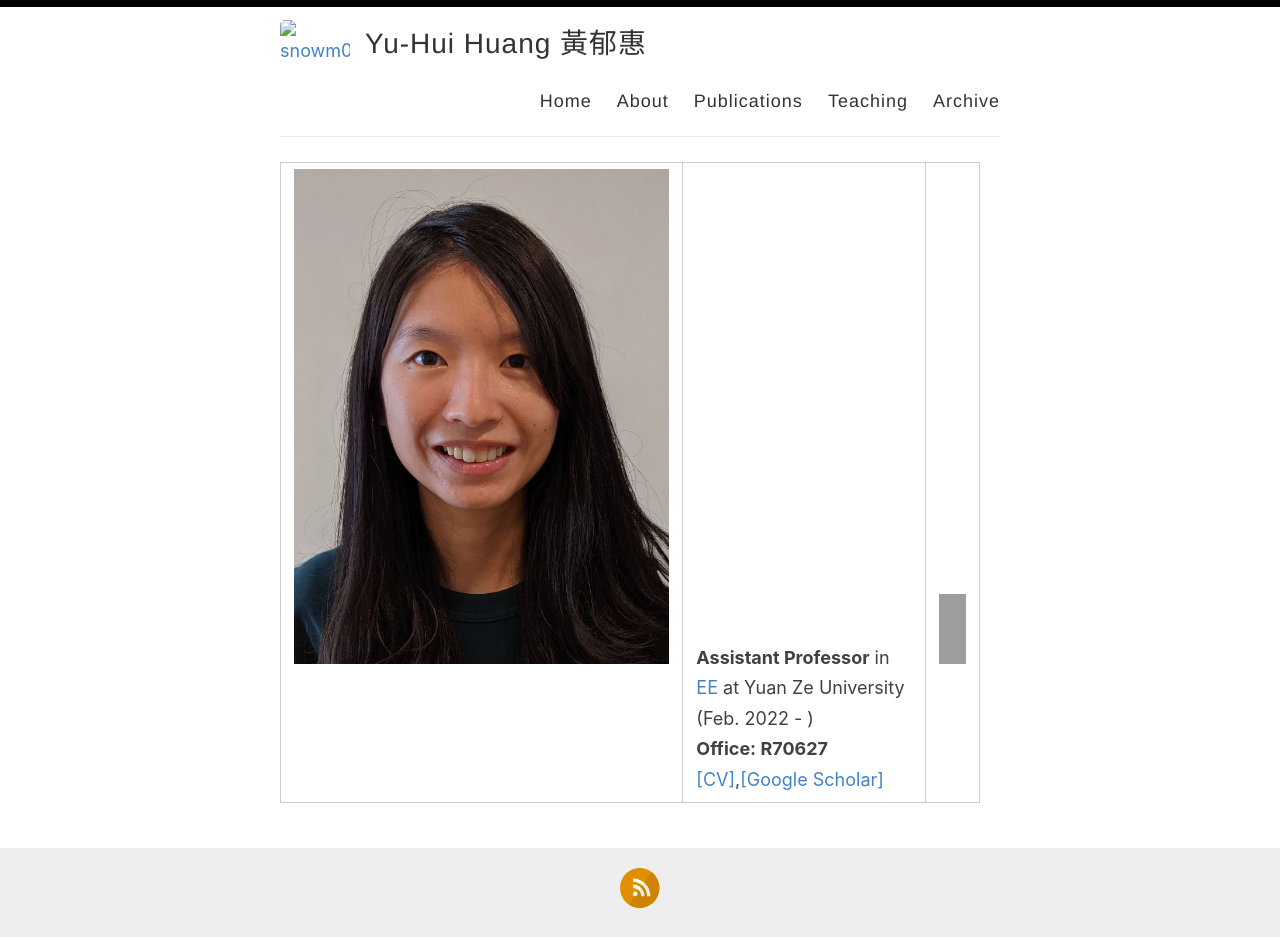
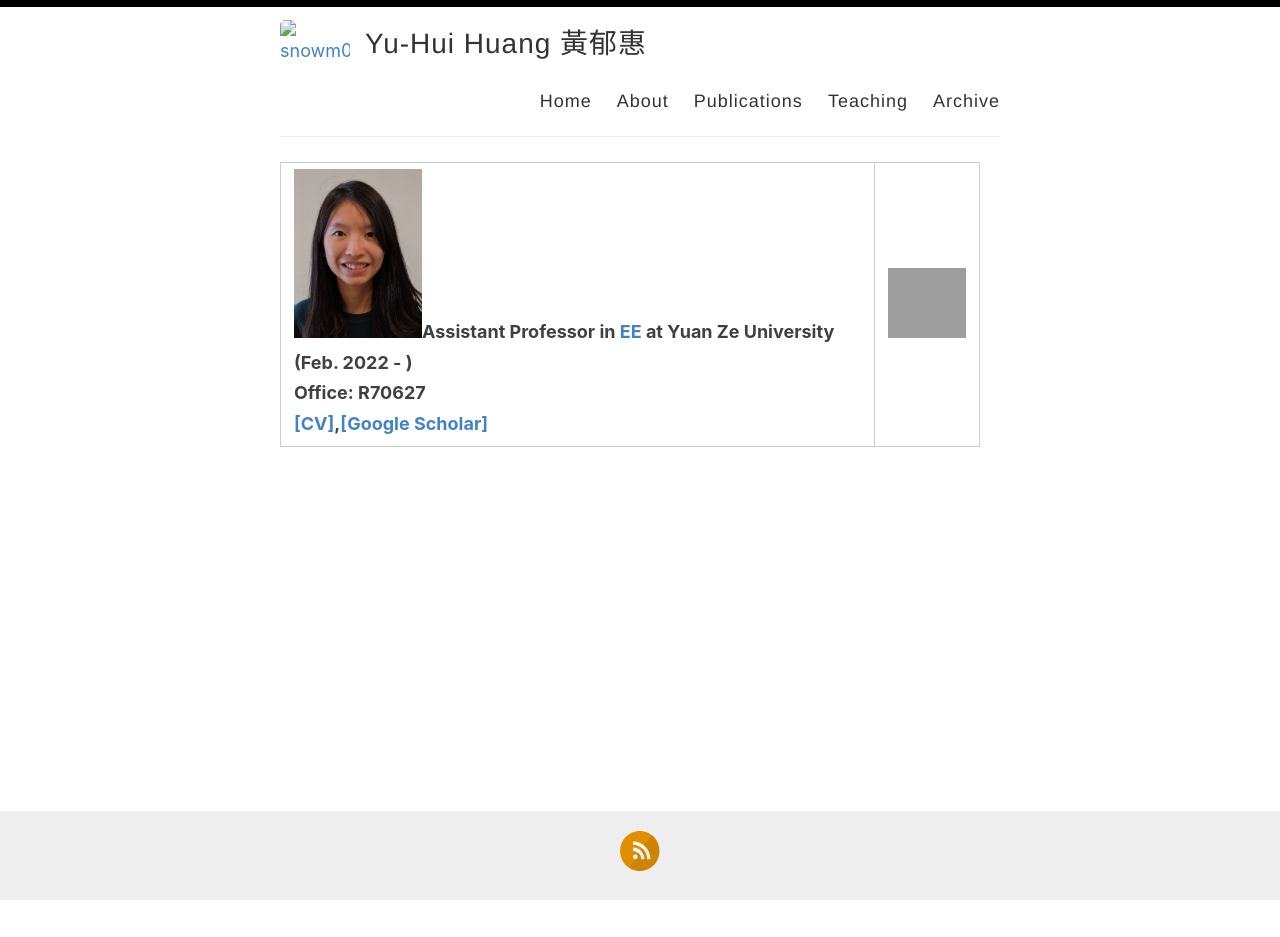
Before and after one commit to snowm0425/snowm0425.github.io, a Jekyll site: the page built from index.html, in a window 1280 px wide. Built offline with Jekyll 4.4.1, drawn with Linux system fonts in a browser that asks for light colours; the list of posts is cut into pages by our own code; after the commit the page ends 901 px from its top, so only the background shows below that; grey boxes are pictures that could not be loaded.

Commit message:
Update index.html

```diff
--- a/index.html
+++ b/index.html
@@ -5,7 +5,7 @@ layout: default
 
 <table width="700">
 <tr>
-<th rowspan="2"><img src="images/PXL_20211030_052031911.jpg" /></th>
+<th rowspan="2"><img src="images/PXL_20211030_052031911.jpg" style="width:128px;height:169px; ></th>
 <td valign="middle"><b>Assistant Professor</b> in <a href="https://eea.ee.yzu.edu.tw">EE</a> at Yuan Ze University (Feb. 2022 - )<br />
 <b>Office: R70627</b><br />
 <a href="">[CV]</a>,<a href="https://scholar.google.com/citations?user=dNySFFYAAAAJ&hl=en">[Google Scholar]</a></td>
```
